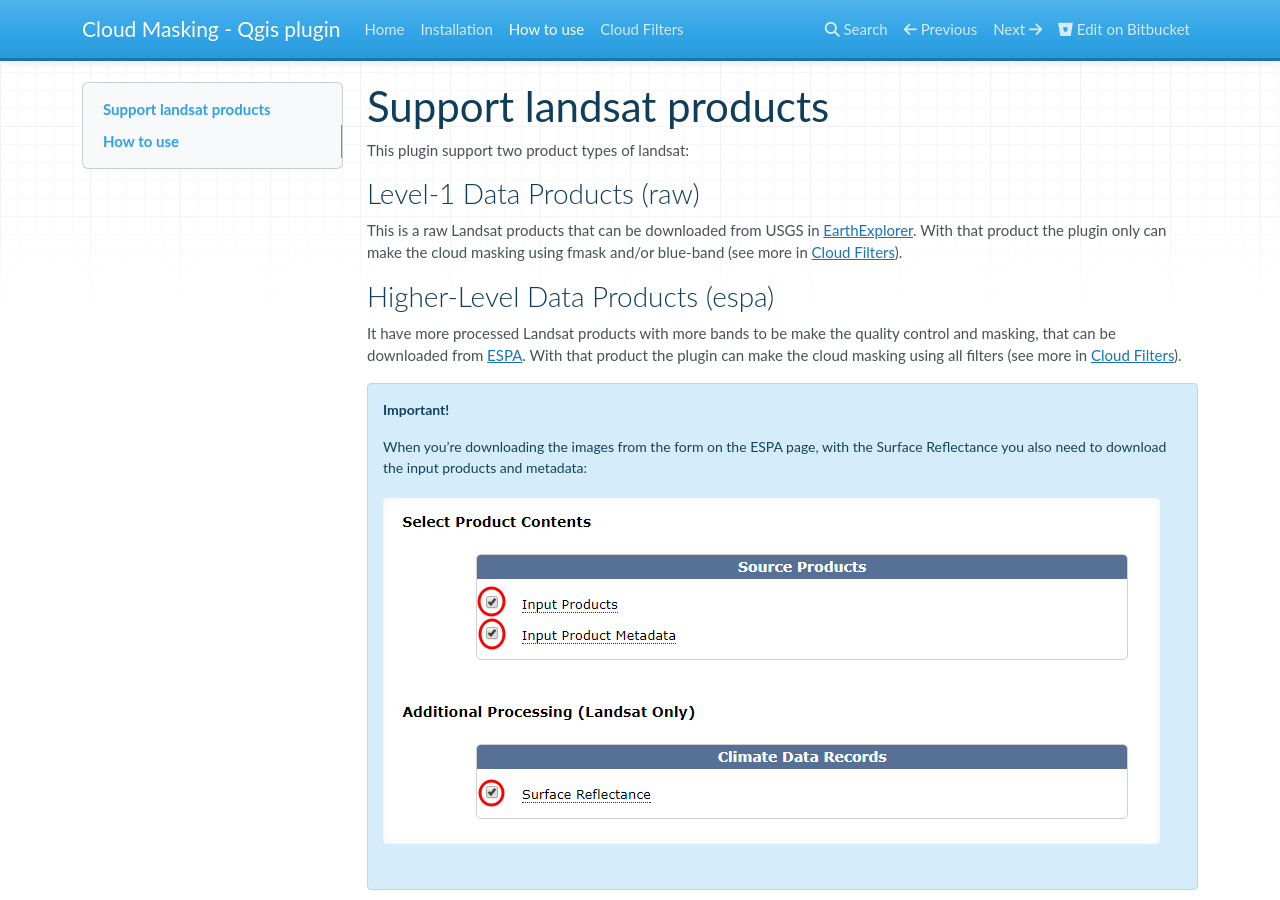
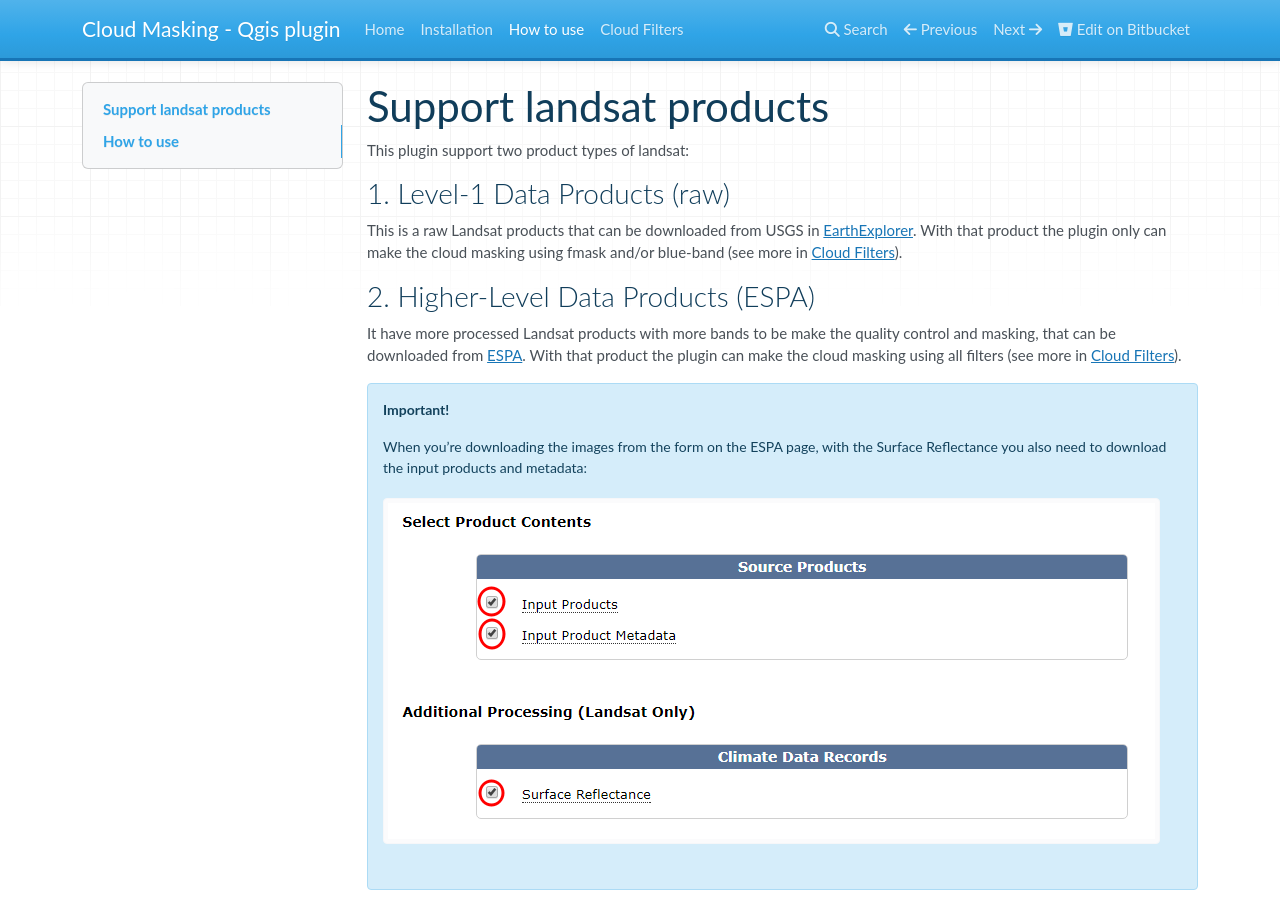
Before and after one commit to SMByC/CloudMasking, an MkDocs documentation site: the page built from docs/how_to_use.md, in a window 1280 px wide and 900 px high. Built offline with MkDocs 1.6.1, drawn with Linux system fonts in a browser that asks for light colours; nearby versions of some CDN libraries; old or Windows-style settings are respelled for this version of MkDocs.

Commit message:
Little style doc

```diff
--- a/docs/how_to_use.md
+++ b/docs/how_to_use.md
@@ -2,11 +2,11 @@
 
 This plugin support two product types of landsat:
 
-### Level-1 Data Products (raw)
+### 1. Level-1 Data Products (raw)
 
 This is a raw Landsat products that can be downloaded from USGS in [EarthExplorer](https://earthexplorer.usgs.gov/). With that product the plugin only can make the cloud masking using fmask and/or blue-band (see more in [Cloud Filters](cloud_filters.md)).
 
-### Higher-Level Data Products (espa)
+### 2. Higher-Level Data Products (ESPA)
 
 It have more processed Landsat products with more bands to be make the quality control and masking, that can be downloaded from [ESPA](https://espa.cr.usgs.gov/ordering/now). With that product the plugin can make the cloud masking using all filters (see more in [Cloud Filters](cloud_filters.md)).
 
```
